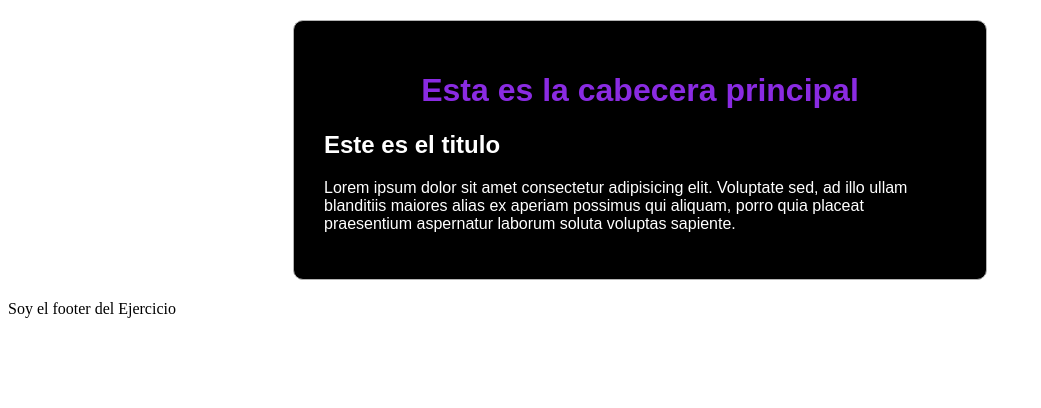
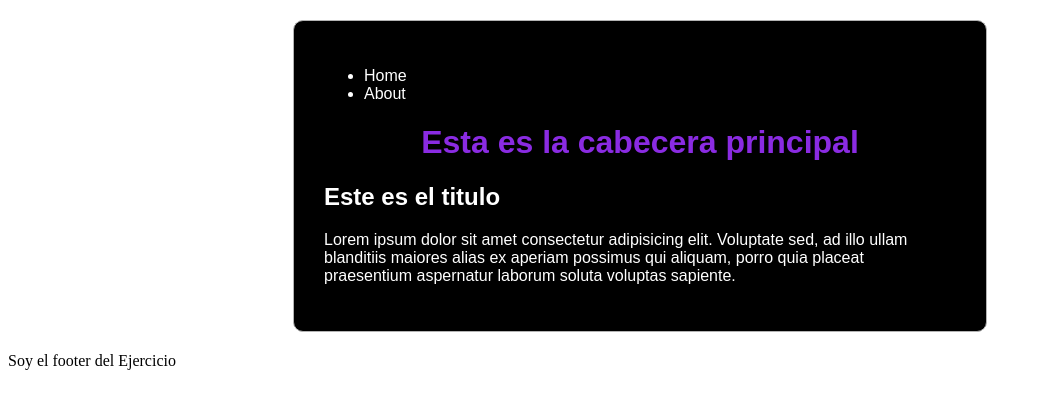
Before and after one commit to IsabelCBernal/CursoGit, a plain HTML site: page index.html in a window 1280 px wide. Shown: the whole page, without its empty margins (0-1041 px from the left). Drawn offline with Linux system fonts and the light colour scheme.

Commit message:
Adiciono el menu

```diff
--- a/index.html
+++ b/index.html
@@ -9,6 +9,12 @@
   </head>
   <body>
     <div class="container">
+      <div>
+        <ul>
+          <li>Home</li>
+          <li>About</li>
+        </ul>
+      </div>
       <h1>Esta es la cabecera principal</h1>
       <h2>Este es el titulo</h2>
       <p>
```
